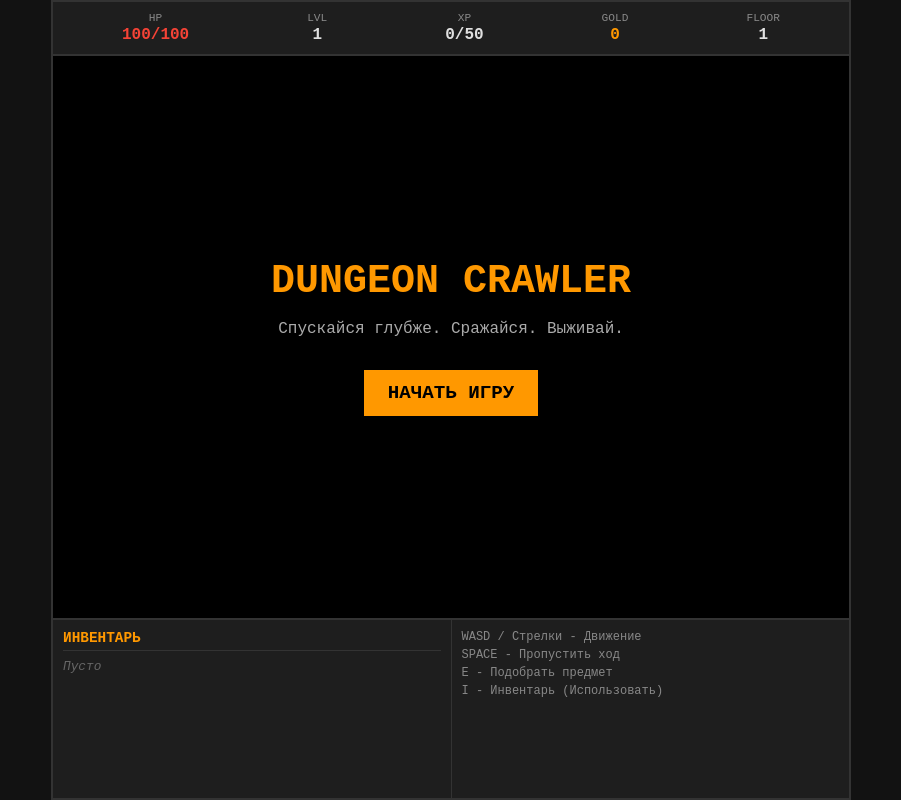
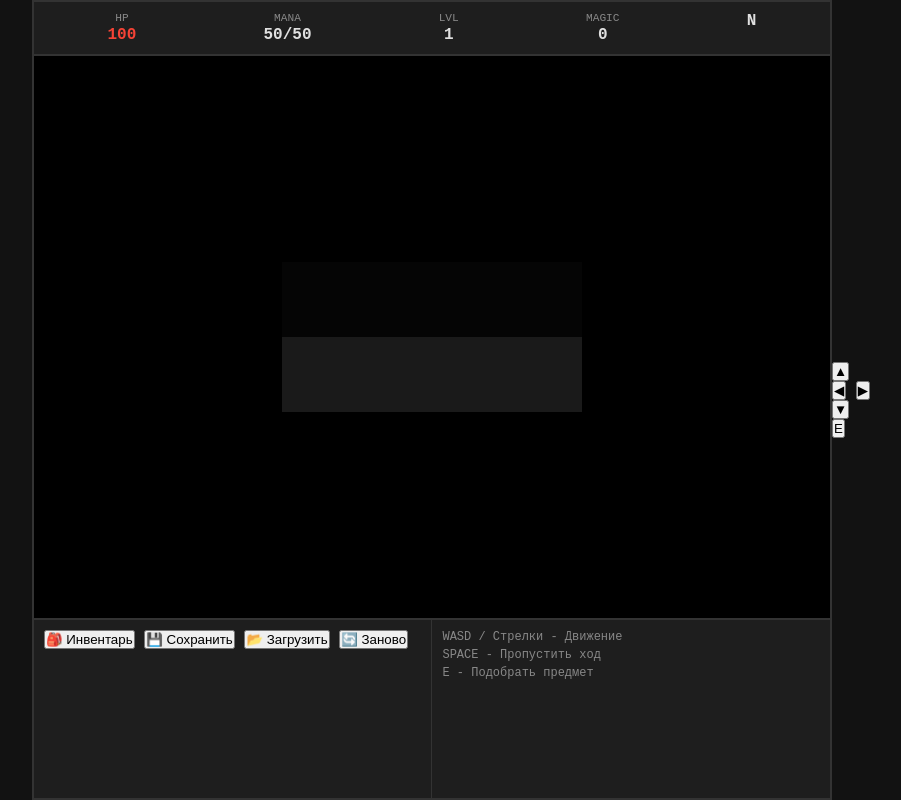
Before and after one commit to ProblemStaf/jrpg-miniapp, a plain HTML site: page index.html in a window 1280 px wide. Both pictures are taken after a click on the button "НАЧАТЬ ИГРУ". Shown: the whole page, without its empty margins (189-1090 px from the left). Drawn offline with Linux system fonts and the light colour scheme.

Commit message:
update branch

```diff
--- a/game.js
+++ b/game.js
@@ -53,11 +53,15 @@ const ITEM_TYPES = [
 // --- DOM Elements ---
 const canvas = document.getElementById('gameCanvas');
 const ctx = canvas.getContext('2d');
+const overlayScreen = document.getElementById('overlay-screen');
+const startBtn = document.getElementById('start-btn');
+const uiHeader = document.getElementById('ui-header');
+const uiFooter = document.getElementById('ui-footer');
+
 const ui = {
     hp: document.getElementById('hp-val'),
-    maxHp: document.getElementById('max-hp-val'),
     mana: document.getElementById('mana-val'),
-    maxMana: document.getElementById('max-mana-val'),
+    maxMana: document.getElementById('max-mana-val') || document.getElementById('mana-val'),
     lvl: document.getElementById('lvl-val'),
     magicLvl: document.getElementById('magic-lvl-val'),
     compass: document.getElementById('compass-needle'),
@@ -79,9 +83,15 @@ const ui = {
 function init() {
     resize();
     window.addEventListener('resize', resize);
-    generateMap();
-    spawnEnemies();
-    spawnItems();
+
+    // Start button handler
+    startBtn.addEventListener('click', () => {
+        overlayScreen.classList.remove('active');
+        overlayScreen.classList.add('hidden');
+        uiHeader.classList.remove('hidden');
+        uiFooter.classList.remove('hidden');
+        newGame();
+    });
 
     // Controls
     document.addEventListener('keydown', handleKey);
@@ -100,7 +110,7 @@ function init() {
     setupMobileControls();
 
     log("Добро пожаловать в Abyss Walker!");
-    log("Используйте WASD для движения, E для взаимодействия.");
+    log("Нажмите НАЧАТЬ ИГРУ чтобы начать приключение.");
 
     requestAnimationFrame(gameLoop);
 }
@@ -637,10 +647,31 @@ function loadGame() {
 
 // --- Mobile Controls ---
 function setupMobileControls() {
+    // Create mobile controls if not exist
+    let mobileControls = document.getElementById('mobile-controls');
+    if (!mobileControls) {
+        mobileControls = document.createElement('div');
+        mobileControls.id = 'mobile-controls';
+        mobileControls.innerHTML = `
+            <div class="d-pad">
+                <button id="m-up">▲</button>
+                <div class="row">
+                    <button id="m-left">◀</button>
+                    <button id="m-right">▶</button>
+                </div>
+                <button id="m-down">▼</button>
+            </div>
+            <button id="m-action" class="action-btn">E</button>
+        `;
+        document.body.appendChild(mobileControls);
+    }
+
     const bind = (id, action) => {
         const btn = document.getElementById(id);
-        btn.addEventListener('touchstart', (e) => { e.preventDefault(); action(); });
-        btn.addEventListener('mousedown', (e) => { e.preventDefault(); action(); });
+        if (btn) {
+            btn.addEventListener('touchstart', (e) => { e.preventDefault(); action(); });
+            btn.addEventListener('mousedown', (e) => { e.preventDefault(); action(); });
+        }
     };
 
     bind('m-up', () => moveForward(0.2));
--- a/index.html
+++ b/index.html
@@ -8,64 +8,95 @@
 </head>
 <body>
     <div id="game-container">
+        <!-- Start Screen Overlay -->
+        <div id="overlay-screen" class="active">
+            <h1 id="overlay-title">ABYSS WALKER</h1>
+            <p id="overlay-desc">Спускайся глубже. Сражайся. Выживай.</p>
+            <button id="start-btn" class="btn-primary">НАЧАТЬ ИГРУ</button>
+            <div id="high-scores" class="hidden">
+                <h3>Лучшие результаты</h3>
+                <ul id="scores-list"></ul>
+            </div>
+        </div>
+
         <!-- Header / Stats -->
-        <header id="ui-header">
+        <header id="ui-header" class="hidden">
             <div class="stat-box">
                 <span class="label">HP</span>
                 <span id="hp-val" class="val hp">100/100</span>
+            </div>
+            <div class="stat-box">
+                <span class="label">MANA</span>
+                <span id="mana-val" class="val mana">50/50</span>
             </div>
             <div class="stat-box">
                 <span class="label">LVL</span>
                 <span id="lvl-val" class="val">1</span>
             </div>
             <div class="stat-box">
-                <span class="label">XP</span>
-                <span id="xp-val" class="val">0/50</span>
+                <span class="label">MAGIC</span>
+                <span id="magic-lvl-val" class="val">0</span>
             </div>
-            <div class="stat-box">
-                <span class="label">GOLD</span>
-                <span id="gold-val" class="val gold">0</span>
-            </div>
-            <div class="stat-box">
-                <span class="label">FLOOR</span>
-                <span id="floor-val" class="val">1</span>
+            <div class="stat-box compass">
+                <span id="compass-needle" class="val">N</span>
             </div>
         </header>
 
         <!-- Main Game Area -->
         <main id="game-area">
-            <canvas id="game-canvas"></canvas>
+            <canvas id="gameCanvas"></canvas>
 
             <!-- Overlay Messages -->
             <div id="message-log"></div>
 
-            <!-- Start/Game Over Screen -->
-            <div id="overlay-screen" class="active">
-                <h1 id="overlay-title">DUNGEON CRAWLER</h1>
-                <p id="overlay-desc">Спускайся глубже. Сражайся. Выживай.</p>
-                <button id="start-btn" class="btn-primary">НАЧАТЬ ИГРУ</button>
-                <div id="high-scores" class="hidden">
-                    <h3>Лучшие результаты</h3>
-                    <ul id="scores-list"></ul>
+            <!-- Combat Modal -->
+            <div id="action-modal" class="hidden">
+                <h2 id="enemy-name">Враг</h2>
+                <div id="enemy-sprite" class="enemy-sprite">👹</div>
+                <div class="enemy-hp-bar">
+                    <span>HP: </span><span id="enemy-hp">100</span>
+                </div>
+                <div class="combat-actions">
+                    <button id="btn-attack" class="btn-combat">⚔️ Атака</button>
+                    <button id="btn-spell" class="btn-combat">🔮 Заклинание</button>
+                    <button id="btn-flee" class="btn-combat">🏃 Побег</button>
                 </div>
             </div>
         </main>
 
         <!-- Controls / Inventory -->
-        <footer id="ui-footer">
+        <footer id="ui-footer" class="hidden">
             <div class="panel">
-                <h3>ИНВЕНТАРЬ</h3>
-                <div id="inventory-list" class="list-container">
-                    <div class="empty-msg">Пусто</div>
-                </div>
+                <button id="btn-inventory" class="btn-secondary">🎒 Инвентарь</button>
+                <button id="btn-save" class="btn-secondary">💾 Сохранить</button>
+                <button id="btn-load" class="btn-secondary">📂 Загрузить</button>
+                <button id="btn-new-game" class="btn-danger">🔄 Заново</button>
             </div>
             <div class="panel controls-hint">
                 <p>WASD / Стрелки - Движение</p>
                 <p>SPACE - Пропустить ход</p>
                 <p>E - Подобрать предмет</p>
-                <p>I - Инвентарь (Использовать)</p>
             </div>
         </footer>
+
+        <!-- Inventory Modal -->
+        <div id="inventory-modal" class="modal hidden">
+            <div class="modal-content">
+                <h2>Инвентарь</h2>
+                <div id="inventory-grid" class="inventory-grid"></div>
+                <button id="btn-close-inv" class="btn-primary">Закрыть</button>
+            </div>
+        </div>
+
+        <!-- Stats Panel -->
+        <div id="stats-panel" class="hidden">
+            <h3>Характеристики</h3>
+            <p>Сила: <span id="stat-str">10</span></p>
+            <p>Ловкость: <span id="stat-dex">10</span></p>
+            <p>Интеллект: <span id="stat-int">10</span></p>
+            <p>Урон: <span id="stat-dmg">5-10</span></p>
+            <p>Защита: <span id="stat-def">5</span></p>
+        </div>
     </div>
 
     <script src="game.js"></script>
```
Also changed, not shown: 3 other files.
